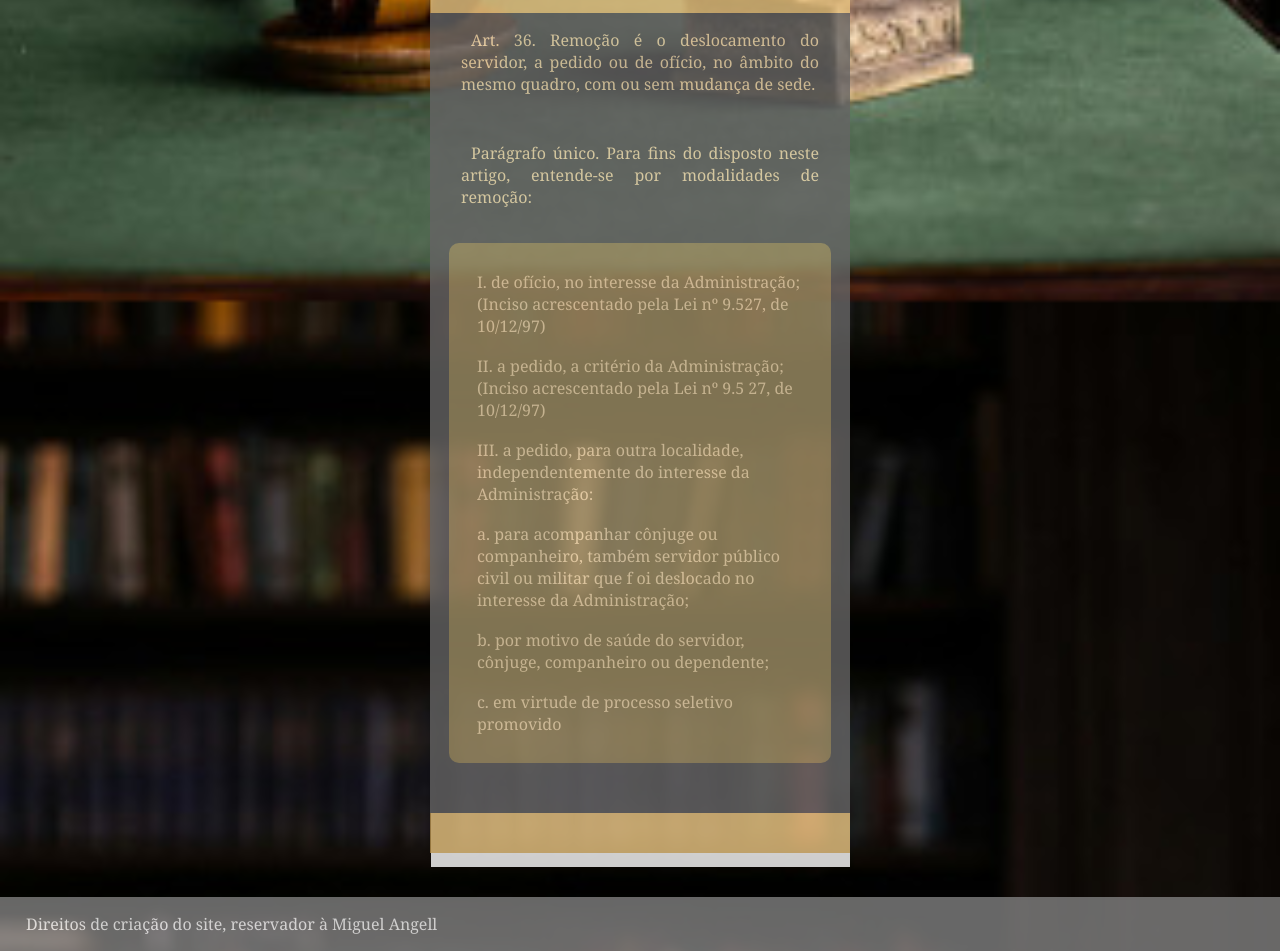
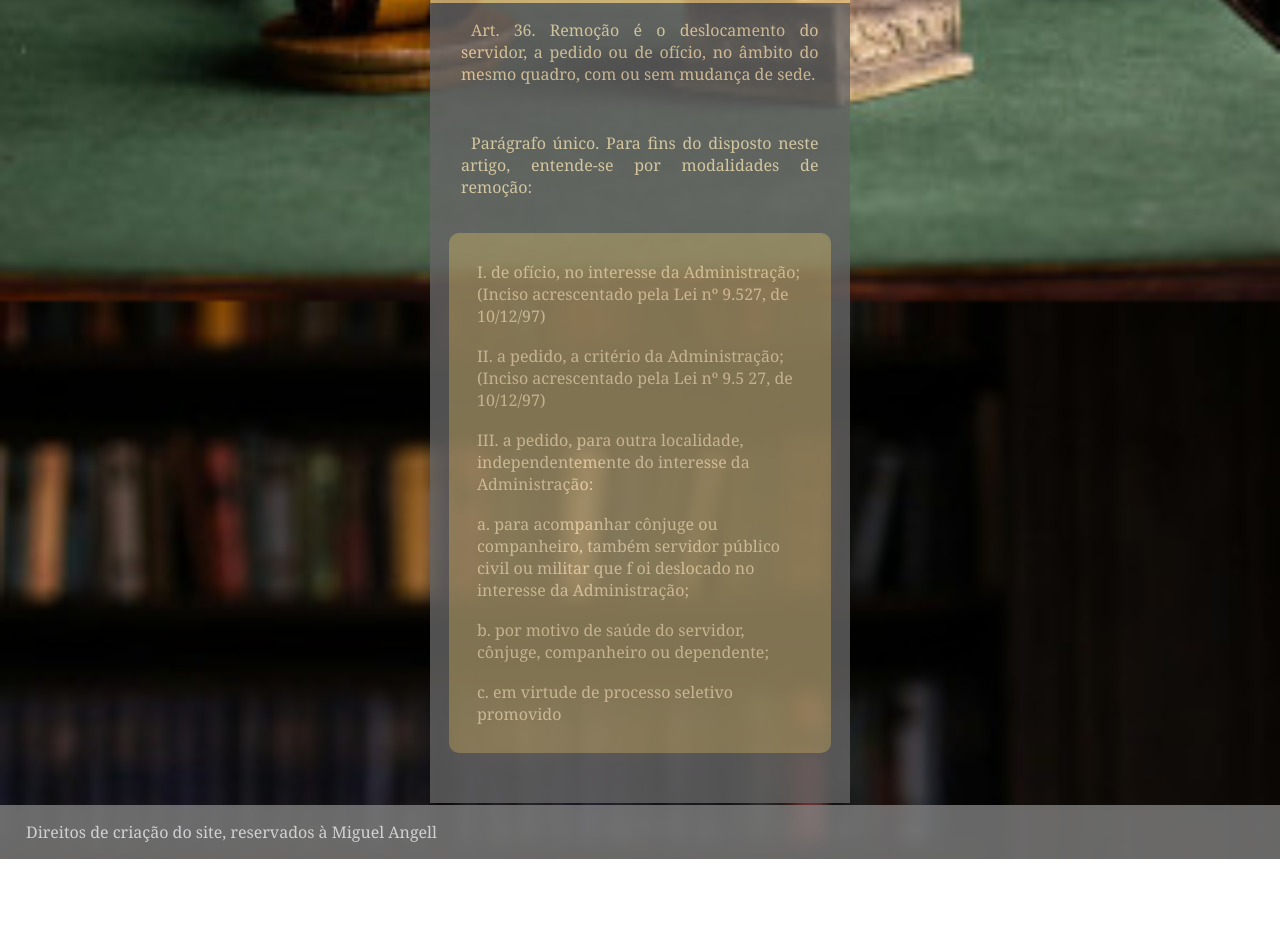
Before and after one commit to miguelmenezes17/projetolei, a plain HTML site: page index.html in a window 1280 px wide. Shown: the part 1619-2570 px from the top of the page. After the commit the page ends 2478 px from the top, so only its background shows below. Drawn offline with nearby package versions, Linux system fonts and the light colour scheme; a web font is replaced by a local one.

Commit message:
Atualização do site
Atualização do site

```diff
--- a/estilos/style.css
+++ b/estilos/style.css
@@ -169,9 +169,11 @@ section.primeira-secao > h4, h5 {
 
 section.segunda-secao {
     background-color: var(--cor05);
-    padding: 10px;
+    padding-left: 10px;
+    padding-right: 10px;
     margin-left: -15px;
-    margin-right: -15px;
+    margin-right: -14.5px;
+    margin-bottom: -45px;
 }
 
 section.segunda-secao > article > h5.outro {
@@ -218,6 +220,6 @@ footer {
     background-color: gray;
     color: white;
     text-align: center;
-    margin-top: 30px;
+    margin-top: 3px;
     padding: 16px;
 }
--- a/index.html
+++ b/index.html
@@ -16,6 +16,7 @@
                 <li><a href="#">Sobre</a></li>
                 <li><a href="#">Contato</a></li>
                 <li><a href="#">Serviços</a></li>
+                <li><a href="#">Leis</a></li>
             </nav>
         </section>
     </header>
@@ -73,7 +74,7 @@
         </section>
     </main>
     <footer>
-        <p>Direitos de criação do site, reservador à Miguel Angell</p>
+        <p>Direitos de criação do site, reservados à Miguel Angell</p>
     </footer>
 </body>
 </html>
```
